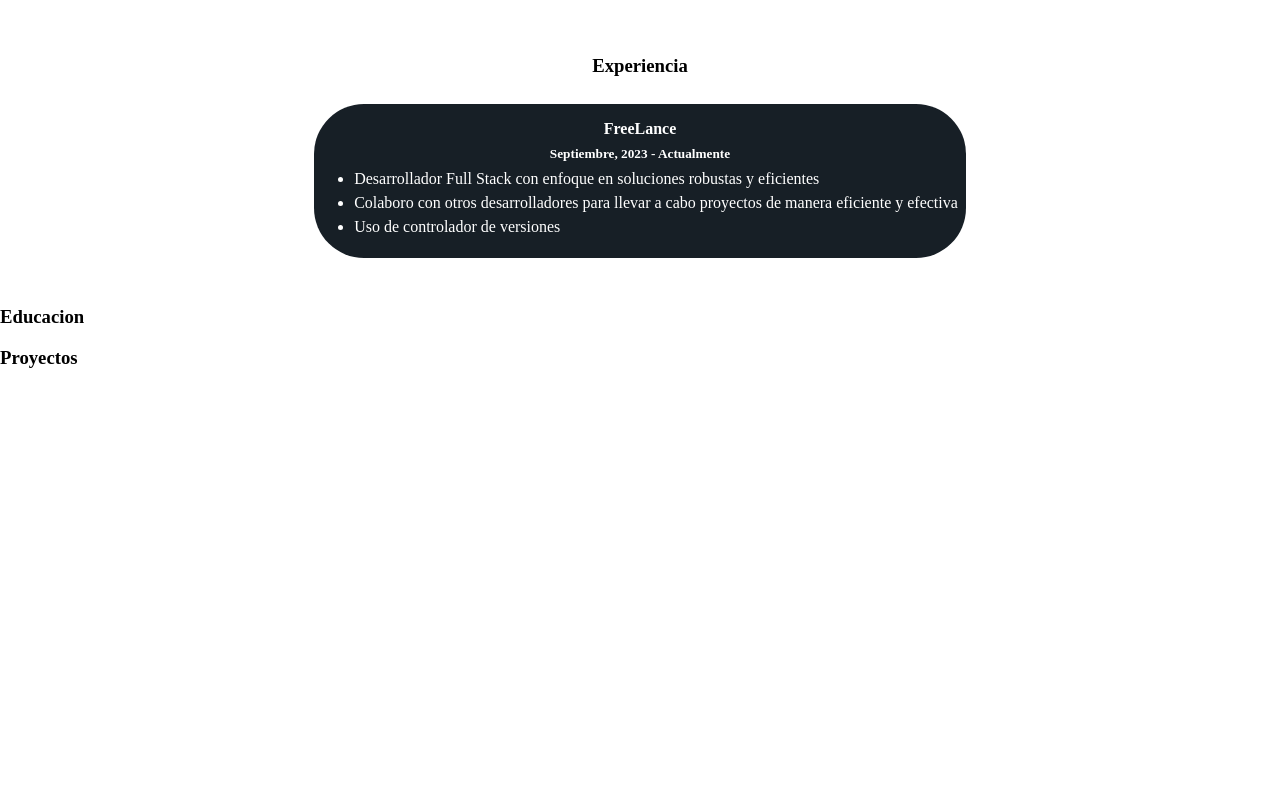
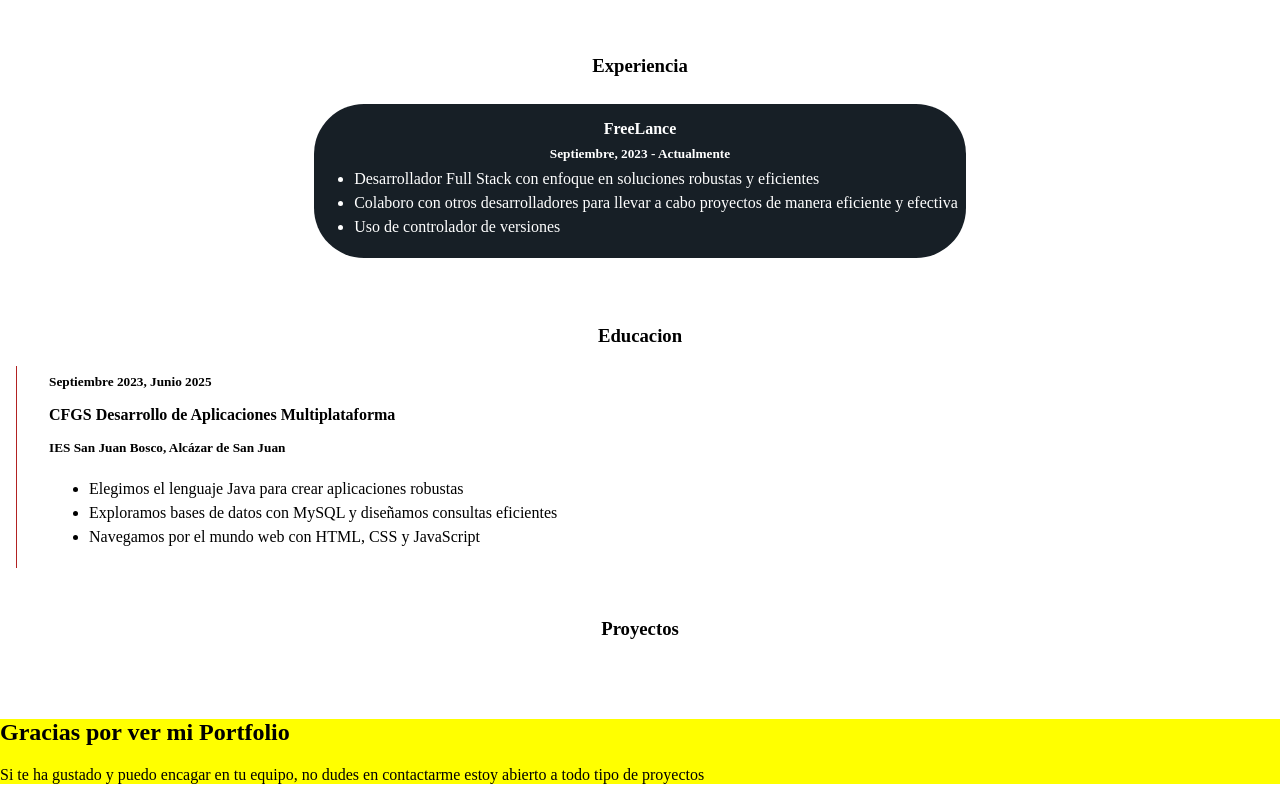
Before and after one commit to DanielPMdev/ProjectoWeb-PortFolio-Daniel, a plain HTML site: page index.html in a window 1280 px wide. Shown: the part 875-1675 px from the top of the page. Before the commit the page ends 1263 px from the top, so only its background shows below. Drawn offline with Linux system fonts and the light colour scheme; a web font is replaced by a local one.

Commit message:
Avance en Educación, Proyectos y Footer.

```diff
--- a/CSS/styles.css
+++ b/CSS/styles.css
@@ -238,9 +238,57 @@ nav{
 }
 
 /*- Eduación -*/
+.Educacion{
+    margin-bottom: 2rem;
+}
 
+.Titulo--Eduacion{
+    display: flex;
+    justify-content: center;
+}
+
+.Educacion--Grados{
+    display: flex;
+    flex-direction: column;
+    margin-bottom: 1rem;
+}
+
+#DAM{
+    border-left: 1px solid firebrick;
+    margin-left: 1rem;
+}
+
+.Educacion--Grados h5{
+    /* Arriba | Derecha | Abajo | Izquierda */
+    margin: 0.5rem 0 0.5rem 2rem;
+}
+
+.Educacion--Grados h4{
+    margin: 0.5rem 0 0.5rem 2rem;
+
+}
+
+.Educacion--Grados ul{
+    margin: 1rem 0 1rem 2rem;
+}
+
+.Educacion--Grados li{
+    margin-bottom: 0.375rem;
+    margin-right: 0.5rem;
+}
 
 /*- Proyectos -*/
+.Proyectos{
 
+}
+
+.Titulo--Proyecto{
+    display: flex;
+    justify-content: center;
+}
 
 /*- Footer -*/
+footer{
+    background-color: var(--fondo--navbar);
+    margin-bottom: 0;
+}
--- a/index.html
+++ b/index.html
@@ -111,15 +111,43 @@
             <div class="Titulo--Eduacion">
                 <h3>Educacion</h3>
             </div>
-
+            <div class="Educacion--Grados" id="DAM">
+                <h5>Septiembre 2023, Junio 2025</h5>
+                <h4>CFGS Desarrollo de Aplicaciones Multiplataforma</h4>
+                <h5>IES San Juan Bosco, Alcázar de San Juan</h5>
+                <ul>
+                    <li>Elegimos el lenguaje Java para crear aplicaciones robustas</li>
+                    <li>Exploramos bases de datos con MySQL y diseñamos consultas eficientes</li>
+                    <li>Navegamos por el mundo web con HTML, CSS y JavaScript</li>
+                </ul>
+            </div>
         </section>
         <section class="Proyectos">
             <div class="Titulo--Proyecto">
                 <h3>Proyectos</h3>
             </div>
+            <div class="Proyectos">
+                <div class="Proyectos--Informacion">
+                    <h5></h5>
+                    <p></p>
+                    <p></p>
+                    <div class="Proyectos--Tecnologias">
+
+                    </div>
+                    <div class="Proyectos--Botones"></div>
+                </div>
+                <div class="Proyectos--Portada">
+                    <img src="" alt="">
+                </div>
+            </div>
         </section>
         <footer>
+            <h2>Gracias por ver mi Portfolio</h2>
+            <p>Si te ha gustado y puedo encagar en tu equipo,
+                no dudes en contactarme estoy abierto a todo tipo de proyectos</p>
+            <div>
 
+            </div>
         </footer>
 
     </div>
```
Also changed, not shown: Recursos/Portfolios de Gente.txt (added).
